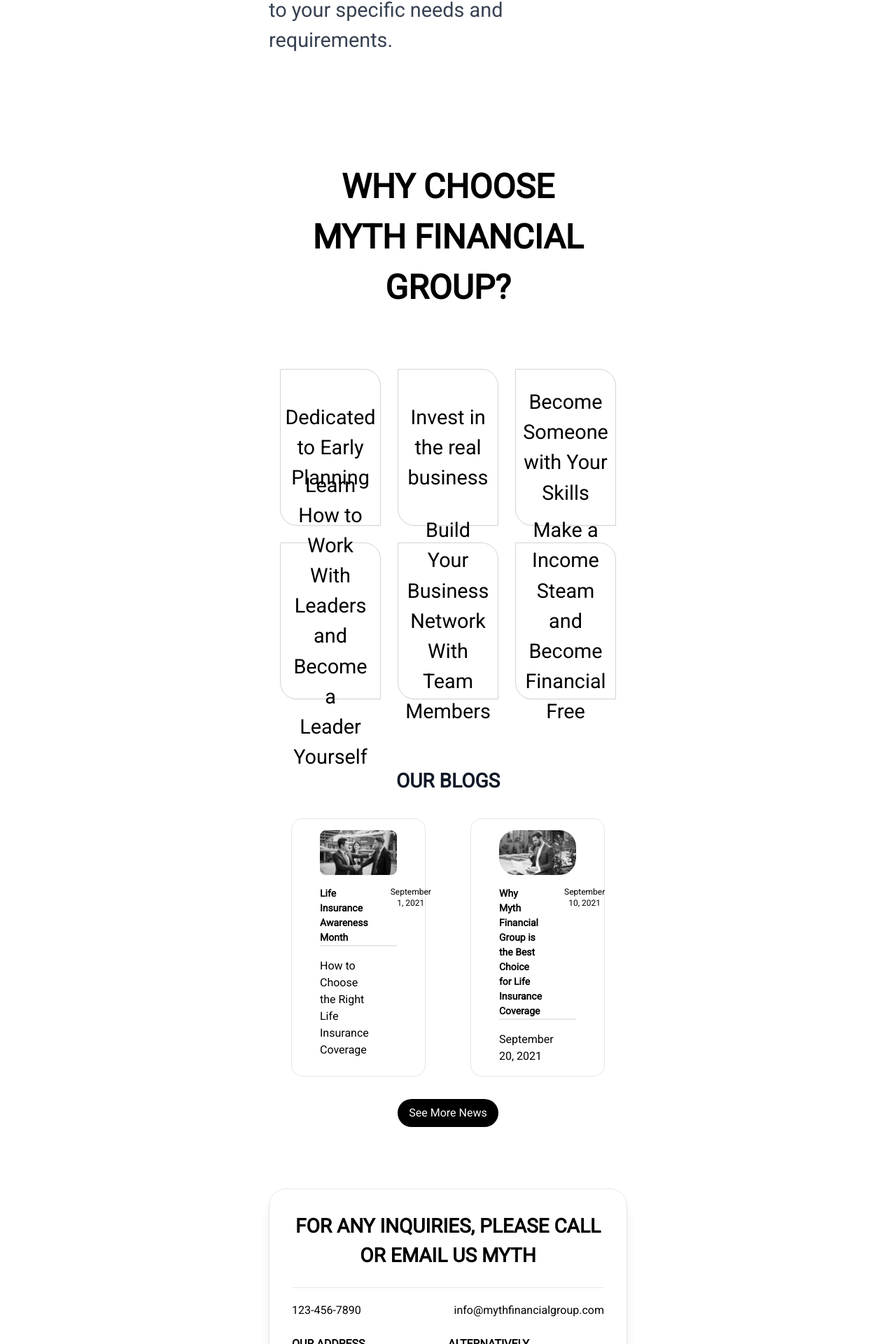
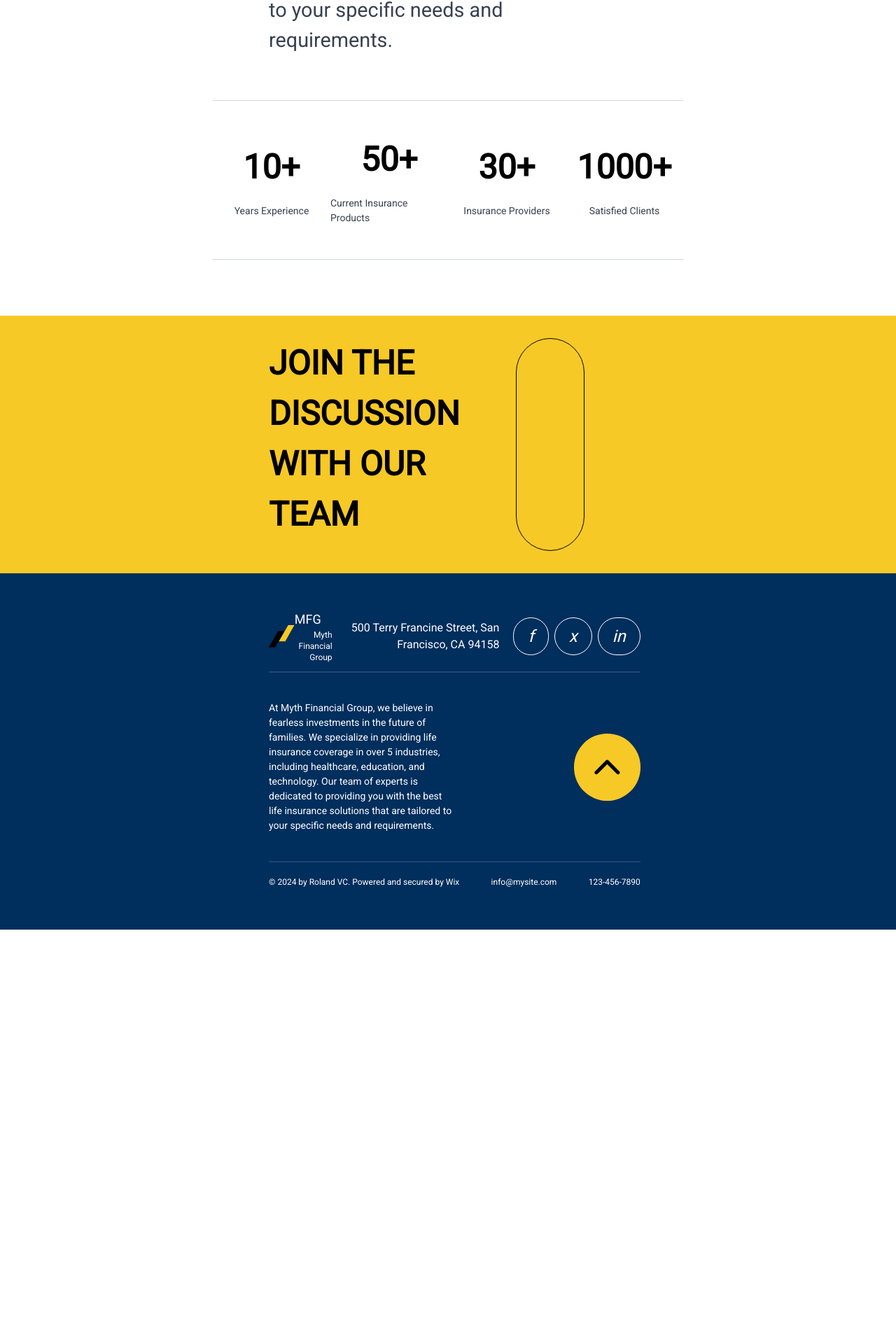
Before and after one commit to Crypto-git-dev/MFG-Frontend, a React (Create React App) app: page /about in a window 1280 px wide. Shown: the part 1294-3214 px from the top of the page at 70% size. After the commit the page ends 2622 px from the top, so only its background shows below. Built offline with nearby package versions, Linux system fonts and the light colour scheme; what tailwindcss-gradients would draw is missing.

Commit message:
Add figure informations in About Us page

```diff
--- a/src/components/about/figure.jsx
+++ b/src/components/about/figure.jsx
@@ -8,11 +8,14 @@
 		{ figure: "1000+", caption: "Satisfied Clients" },
 	];
 	return (
-		<div className="grid grid-rows-4">
+		<div className="grid grid-cols-4 py-12">
 			{figures.map((figureInformation) => {
 				return (
-					<div>
-						<p className="">{figureInformation.figure}</p>
+					<div className="flex flex-col items-center justify-center gap-4">
+						<h1 className="text-black text-5xl font-semibold">
+							{figureInformation.figure}
+						</h1>
+						<p className="text-gray-700 text-sm">{figureInformation.caption}</p>
 					</div>
 				);
 			})}
--- a/src/pages/aboutUs/aboutUs.jsx
+++ b/src/pages/aboutUs/aboutUs.jsx
@@ -4,6 +4,7 @@
 import AbousUs from "../../components/about/aboutUs";
 import Contact from "../../components/contact/contact";
 import Investor from "../../components/investor/investor";
+import FigureView from "../../components/about/figure";
 
 const AboutUs = () => {
 	useEffect(() => {
@@ -23,18 +24,11 @@
 			<section id="aboutUs">
 				<AbousUs />
 			</section>
-			<section id="features">
-				<Features />
+			<div class="border-t border-gray-300 -mx-20"></div>
+			<section id="figures" className="-mx-20">
+				<FigureView />
 			</section>
-			<section id="blogs">
-				<Blogs />
-			</section>
-			<section id="contact">
-				<Contact />
-			</section>
-			<section id="investors">
-				<Investor />
-			</section>
+			<div class="border-t border-gray-300 -mx-20"></div>
 		</div>
 	);
 };
```
